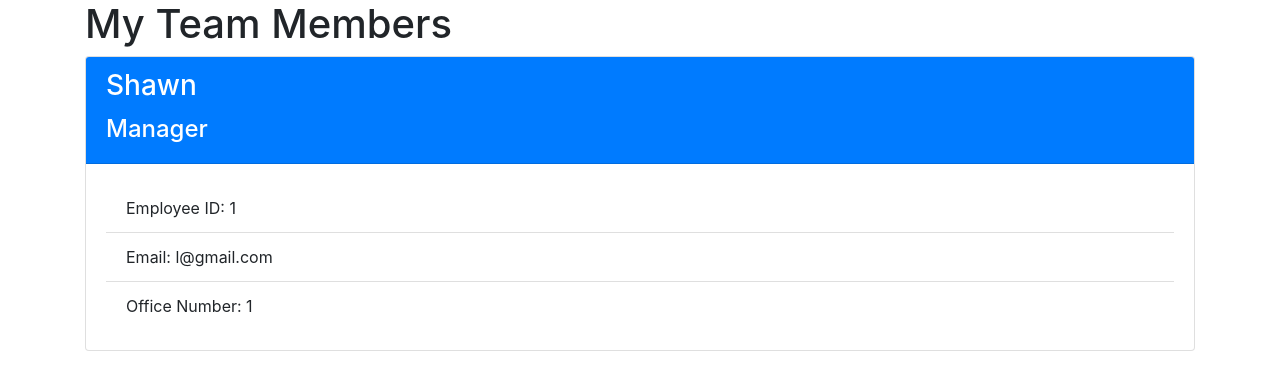
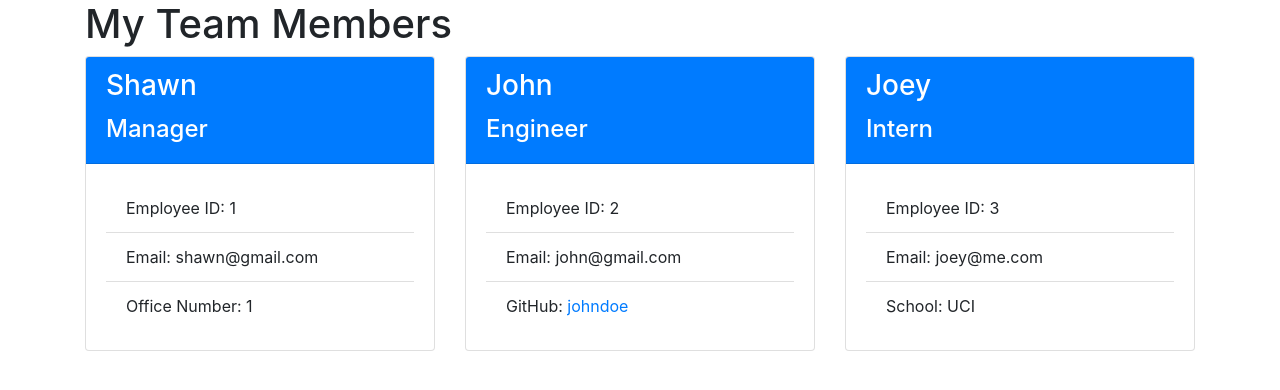
Before and after one commit to lapuzshawn/Team-Profile-Generator, a website: page team.html in a window 1280 px wide. Drawn offline with nearby package versions, Linux system fonts and the light colour scheme.

Commit message:
example team.html

```diff
--- a/team.html
+++ b/team.html
@@ -12,17 +12,44 @@
           <div class="card-deck">
     <div class="card manager">
       <div class="card-header bg-primary text-white"">
-        <h3 class="card-title">Shawn</h3>
+        <h3 class="card-title">Shawn </h3>
         <h4>Manager</h4>
       </div>
       <div class="card-body">
         <ul class= "list-group list-group-flush">
           <li class= "list-group-item">Employee ID: 1</li>
-          <li class= "list-group-item">Email: l@gmail.com</li>
+          <li class= "list-group-item">Email: shawn@gmail.com</li>
           <li class= "list-group-item">Office Number: 1</li>
         </ul>
       </div>
     </div>
+
+    <div class="card engineer">
+      <div class="card-header bg-primary text-white"">
+        <h3 class="card-title">John</h3>
+        <h4>Engineer</h4>
+      </div>
+      <div class="card-body">
+        <ul class= "list-group list-group-flush">
+          <li class= "list-group-item">Employee ID: 2</li>
+          <li class= "list-group-item">Email: john@gmail.com</li>
+          <li class= "list-group-item">GitHub: <a href="https://github.com/johndoe" target="_blank">johndoe</a></li>
+        </ul>
+      </div>
+    </div>
+
+    <div class="card intern">
+      <div class="card-header bg-primary text-white"">
+        <h3 class="card-title">Joey</h3>
+        <h4>Intern</h4>
+      </div>
+      <div class="card-body">
+        <ul class= "list-group list-group-flush">
+          <li class= "list-group-item">Employee ID: 3</li>
+          <li class= "list-group-item">Email: joey@me.com</li>
+          <li class= "list-group-item">School: UCI</li>
+        </ul>
+      </div>
 
 
           </div>
```
